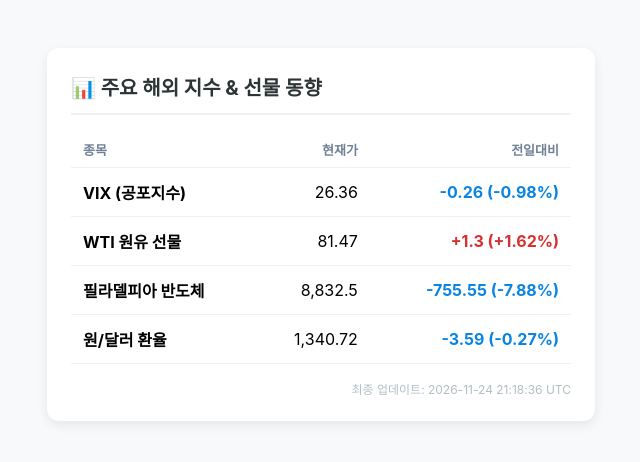
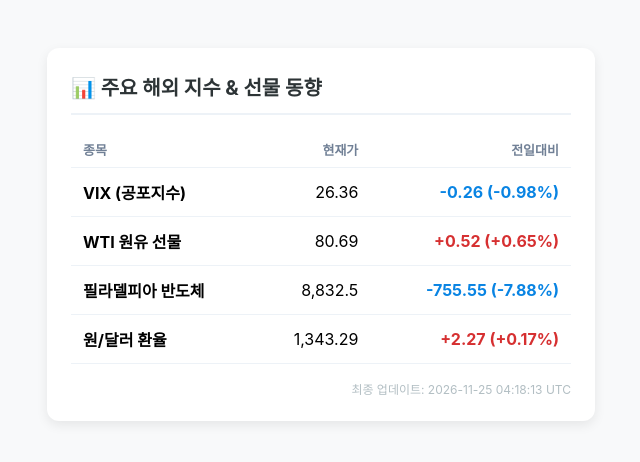
Before and after one commit to jungjc1117/americaSectorIndex, a plain HTML site: page index.html in a window 1280 px wide. Shown: the whole page, without its empty margins (319-959 px from the left). Drawn offline with Linux system fonts and the light colour scheme.

Commit message:
Auto update market data [skip ci]

```diff
--- a/index.html
+++ b/index.html
@@ -36,9 +36,9 @@
 
     <tr>
         <td style="padding: 12px; font-weight: bold;">WTI 원유 선물</td>
-        <td style="padding: 12px; text-align: right;">81.47</td>
+        <td style="padding: 12px; text-align: right;">80.69</td>
         <td style="padding: 12px; text-align: right; color: #d63031; font-weight: bold;">
-            +1.3 (+1.62%)
+            +0.52 (+0.65%)
         </td>
     </tr>
 
@@ -52,15 +52,15 @@
 
     <tr>
         <td style="padding: 12px; font-weight: bold;">원/달러 환율</td>
-        <td style="padding: 12px; text-align: right;">1,340.72</td>
-        <td style="padding: 12px; text-align: right; color: #0984e3; font-weight: bold;">
-            -3.59 (-0.27%)
+        <td style="padding: 12px; text-align: right;">1,343.29</td>
+        <td style="padding: 12px; text-align: right; color: #d63031; font-weight: bold;">
+            +2.27 (+0.17%)
         </td>
     </tr>
 
             </tbody>
         </table>
-        <div class="update-time">최종 업데이트: 2026-11-24 21:18:36 UTC</div>
+        <div class="update-time">최종 업데이트: 2026-11-25 04:18:13 UTC</div>
     </div>
 </body>
 </html>
```
